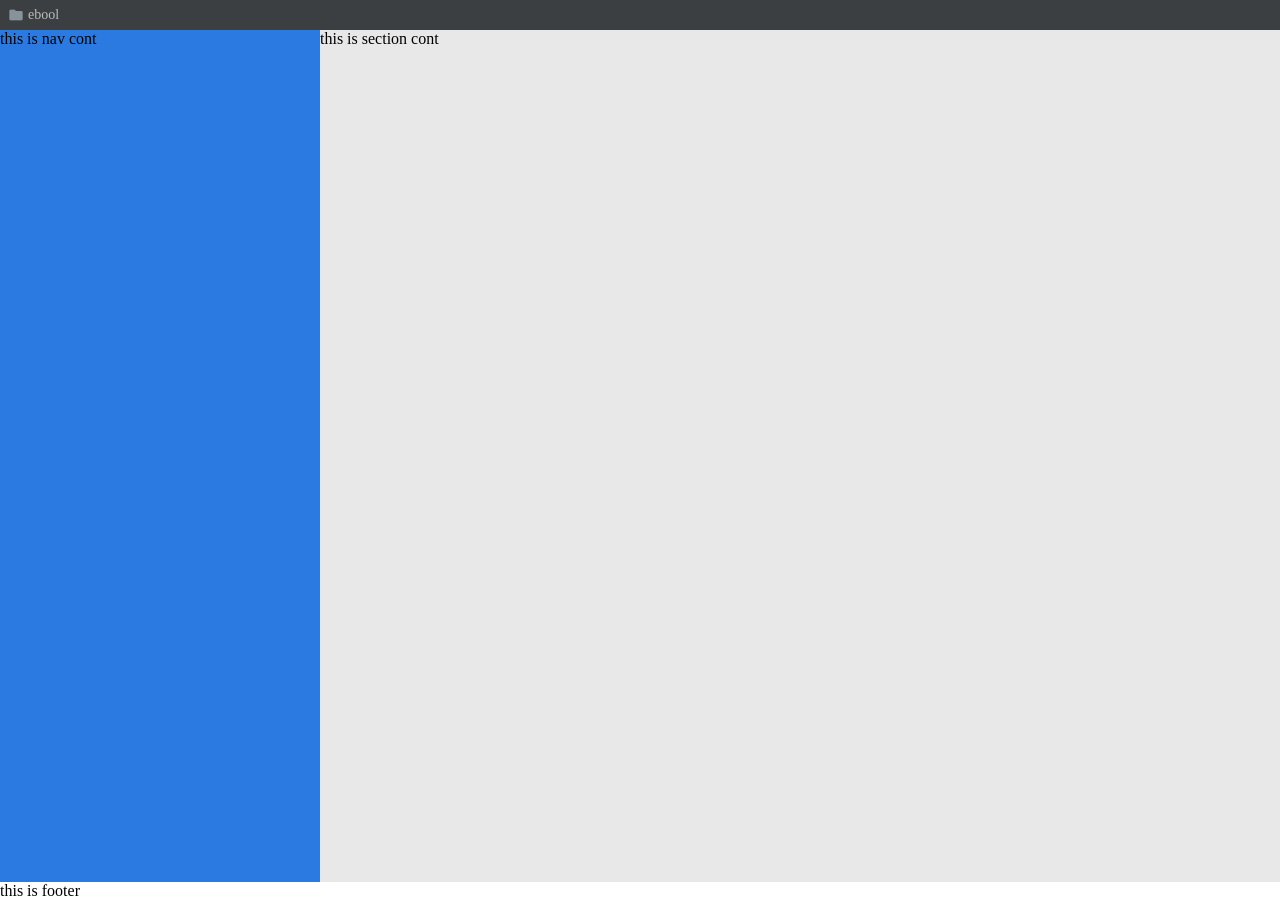
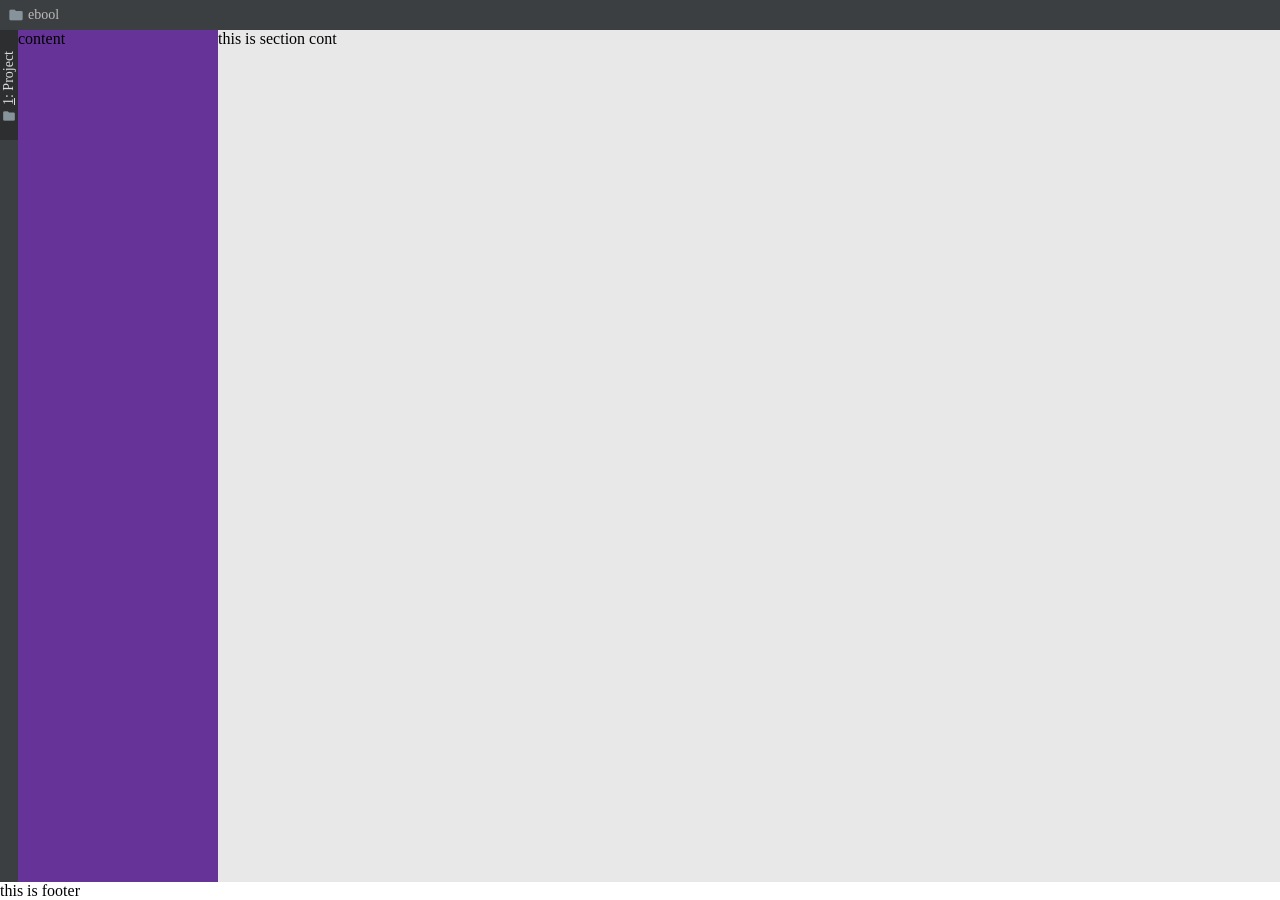
Before and after one commit to ebool/ebool.github.io-pre, a Jekyll site: the page built from index.md, in a window 1280 px wide. Built offline with Jekyll 4.4.1, drawn with Linux system fonts in a browser that asks for light colours.

Commit message:
left bar

```diff
--- /dev/null
+++ b/_includes/nav.html
@@ -0,0 +1,11 @@
+<div class="nav-cont">
+  <div class="left-bar">
+    <div class="button-selected">
+      <span class="material-icons small-icon rotate-icon">folder</span>
+      <div class="name"><u>1</u>: Project</div>
+    </div>
+  </div>
+  <div class="content">
+    content
+  </div>
+</div>
--- a/_layouts/home.html
+++ b/_layouts/home.html
@@ -8,10 +8,10 @@
     {% include toolbar.html %}
   </header>
   <div class="home-body">
-    <nav class="nav-cont">
-      this is nav cont
+    <nav>
+      {% include nav.html %}
     </nav>
-    <section class="section-cont">
+    <section>
       this is section cont
     </section>
   </div>
--- a/_sass/global.scss
+++ b/_sass/global.scss
@@ -2,3 +2,7 @@
   font-size: 16px !important;
   color: #87939a;
 }
+.small-icon {
+  font-size: 14px !important;
+  color: #87939a;
+}
--- a/_sass/home.scss
+++ b/_sass/home.scss
@@ -2,10 +2,11 @@
   flex: 1;
   display: flex;
   align-items: stretch;
+  max-height: 100%;
 
   nav {
-    background-color: #2a7ae2;
-    width: 25%;
+    //width: 25%;
+    max-height: 100%;
   }
   section {
     flex: 1;
--- /dev/null
+++ b/_sass/nav.scss
@@ -0,0 +1,59 @@
+$left-bar-width: 18px;
+
+.nav-cont {
+  background-color: $win-bg;
+  max-height: 100%;
+  height: 100%;
+  overflow: auto;
+  @include flexRow(flex-start, flex-start);
+  align-items: stretch;
+
+  .left-bar {
+    width: $left-bar-width;
+    background-color: $win-bg;
+
+    %button {
+      user-select: none;
+      width: 110px;
+      height: $left-bar-width;
+      @include flexRow(center, center);
+      transform: rotate(-90deg) translateX(-110px);
+      transform-origin: top left;
+
+      .rotate-icon {
+        transform: rotate(90deg) translateY(4px);
+      }
+
+      .name {
+        font-size: 14px;
+        color: $font-color;
+        white-space: pre;
+      }
+    }
+
+    .button-default {
+      @extend %button;
+
+      &:hover {
+        background-color: $win-bg-hover;
+      }
+      .name {
+        color: $font-color;
+      }
+    }
+
+    .button-selected {
+      @extend %button;
+      background-color: $win-bg-selected;
+
+      .name {
+        color: $font-color-selected;
+      }
+    }
+  }
+  .content {
+    width: 200px;
+    flex: 1;
+    background-color: rebeccapurple;
+  }
+}
--- a/_sass/variables.scss
+++ b/_sass/variables.scss
@@ -2,7 +2,10 @@
 // color
 
 $win-bg: #3c3f41;
+$win-bg-hover: #353739;
+$win-bg-selected: #2c2e2f;
 $font-color: #bbbbbb;
+$font-color-selected: #dcdcdc;
 $font-size: 14px;
 $border-color: #4b4b4b;
 
--- a/assets/css/main.scss
+++ b/assets/css/main.scss
@@ -9,3 +9,4 @@ sitemap: false
 @import "reset";
 @import "toolbar";
 @import "home";
+@import "nav";
```
